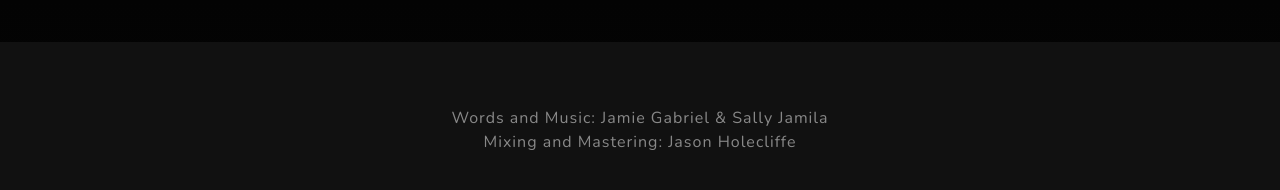
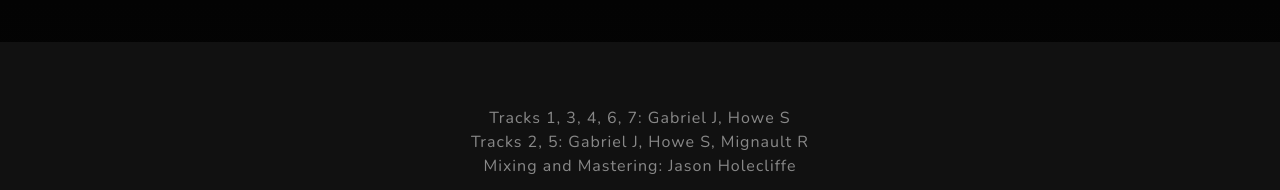
Before and after one commit to jgab3103/SAJA, a plain HTML site: page docs/album.html in a window 1280 px wide. Shown: the part 762-952 px from the top of the page. Drawn offline with nearby package versions, Linux system fonts and the light colour scheme.

Commit message:
Update album.html

```diff
--- a/docs/album.html
+++ b/docs/album.html
@@ -208,7 +208,9 @@ s<!DOCTYPE html>
 
 
                 <p>
-                    Words and Music: Jamie Gabriel & Sally Jamila<br>
+
+                    Tracks 1, 3, 4, 6, 7: Gabriel J, Howe S <br/>
+                    Tracks 2, 5: Gabriel J, Howe S, Mignault R<br/>
                     Mixing and Mastering: Jason Holecliffe
                 </p>
             </div>
```
